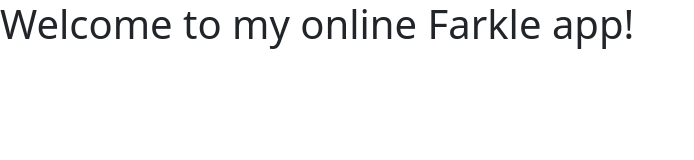
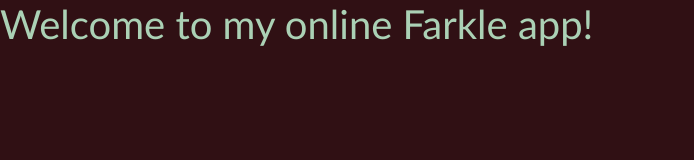
Before and after one commit to alanwilkins521/CS50_Final, a plain HTML site: page templates/index.html in a window 1280 px wide. Shown: the whole page, without its empty margins (0-694 px from the left). Drawn offline with nearby package versions, Linux system fonts and the light colour scheme; files whose address does not match are found by name.

Commit message:
Updated stylesheet/icon reference

```diff
--- a/templates/index.html
+++ b/templates/index.html
@@ -6,8 +6,8 @@
         <!-- http://getbootstrap.com/docs/5.3/ -->
         <link href="https://cdn.jsdelivr.net/npm/bootstrap@5.3.2/dist/css/bootstrap.min.css" rel="stylesheet" integrity="sha384-T3c6CoIi6uLrA9TneNEoa7RxnatzjcDSCmG1MXxSR1GAsXEV/Dwwykc2MPK8M2HN" crossorigin="anonymous">
         <script src="https://cdn.jsdelivr.net/npm/bootstrap@5.3.2/dist/js/bootstrap.bundle.min.js" integrity="sha384-C6RzsynM9kWDrMNeT87bh95OGNyZPhcTNXj1NW7RuBCsyN/o0jlpcV8Qyq46cDfL" crossorigin="anonymous"></script>
-        <link href="static\styles.css" rel="stylesheet">
-        <link href="static\dice.ico" rel="icon">
+        <link href="C:\Users\alanw\OneDrive\Documents\localVsCode\CS50_Final\static\styles.css" rel="stylesheet">
+        <link href="C:\Users\alanw\OneDrive\Documents\localVsCode\CS50_Final\static\dice.ico" rel="icon">
         <title>Farkle</title>
     </head>
 
```
